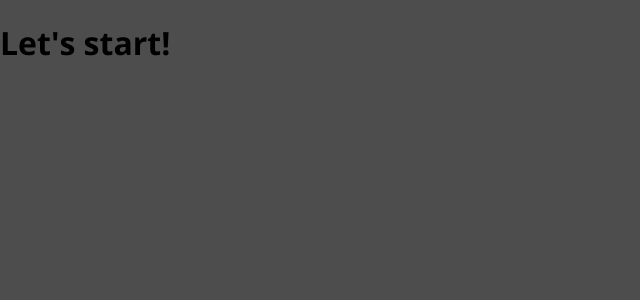
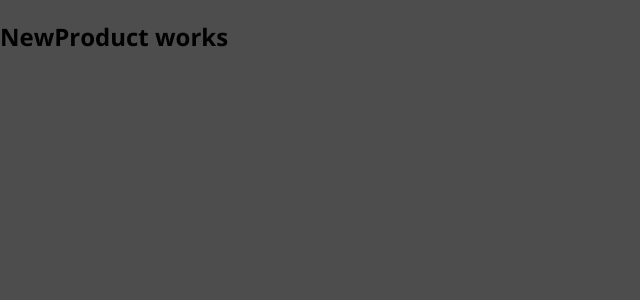
Before and after one commit to aloundoye/team-x-client, a React (Create React App) app: page /products/new in a window 1280 px wide. Shown: the top 300 px of the page, without its empty margins (0-640 px from the left). Built offline with nearby package versions, Linux system fonts and the light colour scheme.

Commit message:
setup pages & routes

```diff
--- a/package.json
+++ b/package.json
@@ -8,6 +8,7 @@
     "@testing-library/user-event": "^13.2.1",
     "react": "^18.2.0",
     "react-dom": "^18.2.0",
+    "react-router-dom": "^6.3.0",
     "react-scripts": "5.0.1",
     "web-vitals": "^2.1.0"
   },
--- a/src/App.js
+++ b/src/App.js
@@ -1,7 +1,16 @@
-import React from 'react';
+import { Routes, Route, Navigate } from 'react-router-dom';
+
+import Users from './user/pages/Users';
+import NewProduct from './products/pages/NewProduct';
 
 function App() {
-  return <h1>Let's start!</h1>;
+  return (
+    <Routes>
+      <Route path="/" element={<Users />} />
+      <Route path="/products/new" element={<NewProduct />} />
+      <Route path="*" element={<Navigate to="/" replace />} />
+    </Routes>
+  );
 }
 
 export default App;
--- a/src/index.js
+++ b/src/index.js
@@ -1,7 +1,16 @@
 import React from 'react';
-import ReactDOM from 'react-dom';
+import ReactDOM from 'react-dom/client';
+import { BrowserRouter } from 'react-router-dom';
 
 import './index.css';
+
 import App from './App';
 
-ReactDOM.render(<App />, document.getElementById('root'));
+const root = ReactDOM.createRoot(document.getElementById('root'));
+root.render(
+  <React.StrictMode>
+    <BrowserRouter>
+      <App />
+    </BrowserRouter>
+  </React.StrictMode>
+);
--- /dev/null
+++ b/src/products/pages/NewProduct.jsx
@@ -0,0 +1,5 @@
+const NewProduct = () => {
+  return <h2>NewProduct works</h2>;
+};
+
+export default NewProduct;
--- /dev/null
+++ b/src/user/pages/Users.jsx
@@ -0,0 +1,5 @@
+const Users = () => {
+  return <h2> Users works!</h2>;
+};
+
+export default Users;
```
Also changed, not shown: 1 other file (tests, documents, lock files or other folders).
